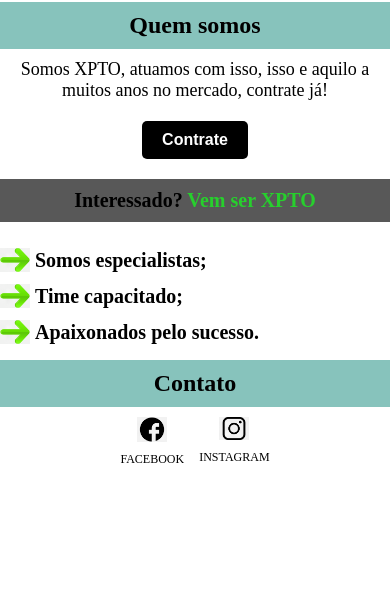
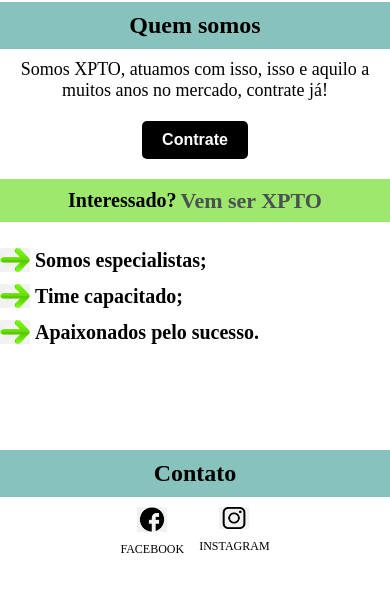
Before and after one commit to Amanda-psz/desafio-manutencao-amanda, a plain HTML site: page index.html in a window 390 px wide. Shown: the part 255-846 px from the top of the page. Drawn offline with Linux system fonts and the light colour scheme.

Commit message:
atualizando css

```diff
--- a/css/styles.css
+++ b/css/styles.css
@@ -7,6 +7,7 @@
 
 .seccao-limite {
     max-width: 1024px;
+    height: 25%;
     margin: 0 auto;
 }
 
@@ -22,7 +23,7 @@
 }
 
 /* seccao banner */
-.seccao-banner img{
+.seccao-banner img {
     width: 100%;
     height: 65vh;
     position: relative;
@@ -64,11 +65,21 @@ h1 {
 }
 
 .texto-destaque {
-    background-color: #585858;
+    display: flex;
+    justify-content: center;
+    align-items: center;
+    gap: 4px;
+    background-color: #9EE86D;
     margin: 10px 0;
 }
 
-.quem-somos-detaque h3{
+.texto-destaque span {
+    color: #495151;
+    font-weight: bold;
+    font-size: 22px;
+}
+
+.quem-somos-detaque h3 {
     text-align: center;
     font-size: 24px;
     padding: 10px 0;
@@ -99,7 +110,7 @@ h1 {
     gap: 15px;
 }
 
-.redes-sociais li{
+.redes-sociais li {
     list-style: none;
     display: flex;
     flex-direction: column;
@@ -119,14 +130,17 @@ h1 {
     cursor: pointer;
 }
 
-@media (max-width: 720px) {
+@media (max-width: 768px) {
+
     /* secções globais */
     body {
         height: 100vh;
     }
 
     .seccao-limite {
+        max-width: 500px;
         width: 100%;
+        height: 53%;
     }
 
     .titulo-seccao {
@@ -138,7 +152,7 @@ h1 {
     }
 
     /* secção banner */
-    .seccao-banner img{
+    .seccao-banner img {
         height: 30vh;
     }
 
@@ -176,3 +190,10 @@ h1 {
         font-size: 12px;
     }
 }
+
+@media (min-width: 769px) and (max-width: 1024px) {
+    /* secções globais */
+    .seccao-limite {
+        max-width: 800px;
+    }
+}
--- a/index.html
+++ b/index.html
@@ -11,17 +11,17 @@
 
 <body>
   <header>
-    <div class="seccao-banner">
+    <section class="seccao-banner">
        <img
         src="https://vooozer.com/wp-content/uploads/2018/10/exemplo-marketing-de-relacionamento.png"
         alt="desenho de uma pessoal apontando um arco e fecha para um alvo"
         title="desenho de uma pessoal apontando um arco e fecha para um alvo"
       />
       <h1>Site XPTO</h1>
-    </div>
+    </section>
   </header>
   <main class="seccao-limite">
-    <div class="quem-somos-container">
+    <section class="quem-somos-container">
       <h2 class="titulo-seccao">Quem somos</h2>
       <p>
         Somos XPTO, atuamos com isso, isso e aquilo a muitos anos no mercado, contrate já!
@@ -29,29 +29,29 @@
       <div class="container-botao">
         <button class="botao" onclick="acionandoBotao()">Contrate</button>
       </div>
-    </div>
-    </div>
-    <div class="quem-somos-detaque">
+    </section>
+    <section class="quem-somos-detaque">
       <div class="texto-destaque">
-        <h3>Interessado? <span>Vem ser XPTO</span></h3>
+        <h3>Interessado?</h3>
+        <span>Vem ser XPTO</span>
       </div>
       <div class="detalhes-quem-somos">
         <ul>
           <li>
-            <img class="icone" src="assets/icone seta.png" alt="">
+            <img class="icone" src="assets/icone seta.png" alt="icone de seta" title="icone de seta">
             <h3>Somos especialistas;</h3>
           </li>
           <li>
-            <img class="icone" src="assets/icone seta.png" alt="">
+            <img class="icone" src="assets/icone seta.png" alt="icone de seta" title="icone de seta">
             <h3>Time capacitado;</h3>
           </li>
           <li>
-            <img class="icone" src="assets/icone seta.png" alt="">
+            <img class="icone" src="assets/icone seta.png" alt="icone de seta" title="icone de seta">
             <h3>Apaixonados pelo sucesso.</h3>
           </li>
         </ul>
       </div>
-    </div>
+    </section>
   </main>
   <footer class="seccao-limite">
     <h2 class="titulo-seccao">Contato</h2>
```
